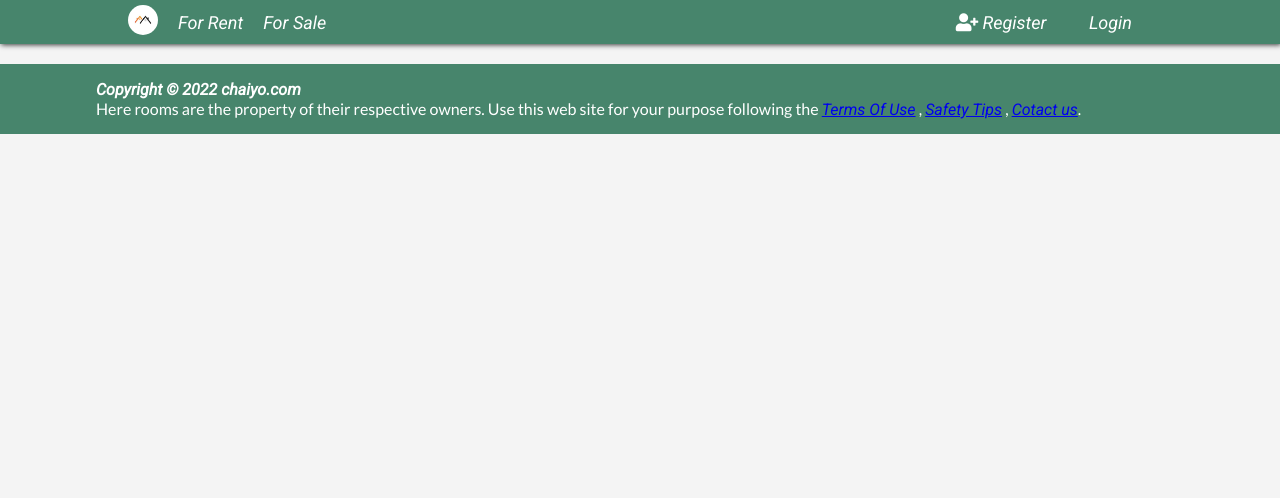
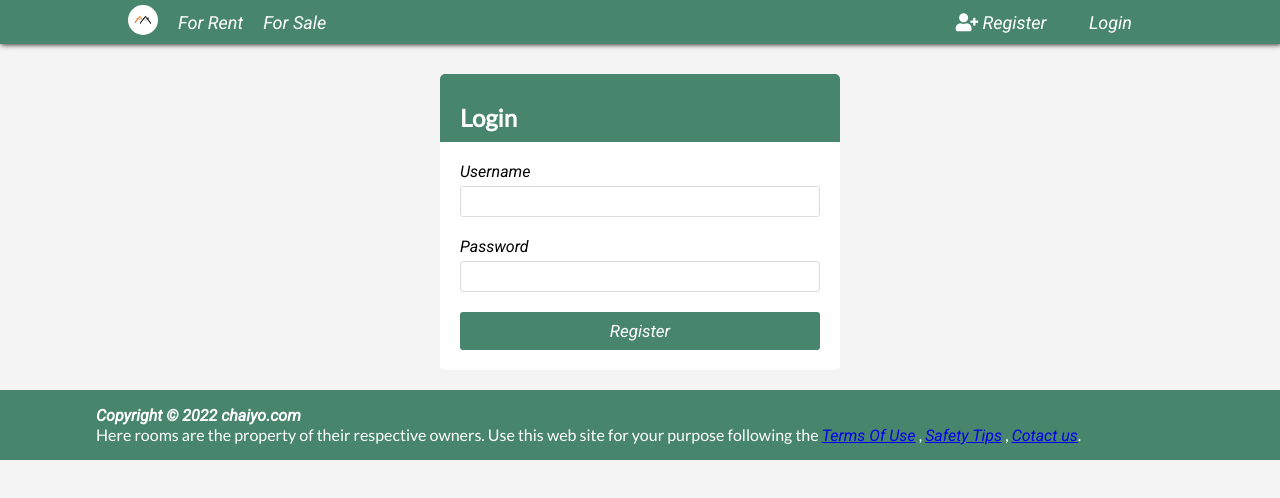
Before and after one commit to Sanjay-RD/roomfinder, a React (Create React App) app: page /account/login in a window 1280 px wide. Shown: the top 498 px of the page. Built offline with nearby package versions, Linux system fonts and the light colour scheme.

Commit message:
Login Page

```diff
--- a/src/App.js
+++ b/src/App.js
@@ -4,11 +4,12 @@ import Header from "./components/layout/Header";
 import Home from "./components/page/Home";
 import Footer from "./components/layout/Footer";
 import RoomScreen from "./components/individualSection/RoomScreen";
+import Register from "./components/page/Register";
+import Login from "./components/page/Login";
 
 import { BrowserRouter as Router, Route } from "react-router-dom";
 
 import roomInfo from "./rooms";
-import Register from "./components/page/Register";
 
 function App() {
   const [rooms, setRoom] = useState([]);
@@ -52,6 +53,7 @@ function App() {
           <Route path="/room/:id" component={RoomScreen} />
         </div>
         <Route path="/account/register" component={Register} />
+        <Route path="/account/login" component={Login} />
         <Footer />
       </React.Fragment>
     </Router>
--- a/src/components/layout/Header.js
+++ b/src/components/layout/Header.js
@@ -46,7 +46,7 @@ function Header() {
               </Link>
             </li>
             <li>
-              <Link to="/login" className="login">
+              <Link to="/account/login" className="login">
                 <i className="fa fa-sign-in" aria-hidden="true"></i> Login
               </Link>
             </li>
--- /dev/null
+++ b/src/components/page/Login.js
@@ -0,0 +1,45 @@
+import React, { useState } from "react";
+
+const Login = () => {
+  const [username, setUsername] = useState("");
+  const [password, setPassword] = useState("");
+
+  const onSubmit = (e) => {
+    e.preventDefault();
+  };
+  return (
+    <div className="register-form">
+      <div className="register-header">
+        <i className="fa fa-sign-in" aria-hidden="true"></i> <h2>Login</h2>
+      </div>
+      <form onSubmit={onSubmit}>
+        <div className="form-group">
+          <label>Username</label>
+          <input
+            type="text"
+            className="form-control"
+            name="usename"
+            value={username}
+            onChange={(e) => setUsername(e.target.value)}
+          />
+        </div>
+        <div className="form-group">
+          <label>Password</label>
+          <input
+            type="text"
+            className="form-control"
+            name="password"
+            value={password}
+            onChange={(e) => setPassword(e.target.value)}
+          />
+        </div>
+
+        <div>
+          <input type="submit" value="Register" className="button" />
+        </div>
+      </form>
+    </div>
+  );
+};
+
+export default Login;
--- a/src/components/page/Register.js
+++ b/src/components/page/Register.js
@@ -41,7 +41,7 @@ const Register = () => {
         <div className="form-group">
           <label>Username</label>
           <input
-            type="email"
+            type="text"
             className="form-control"
             name="usename"
             value={username}
```
Also changed, not shown: 1 other file (tests, documents, lock files or other folders).
